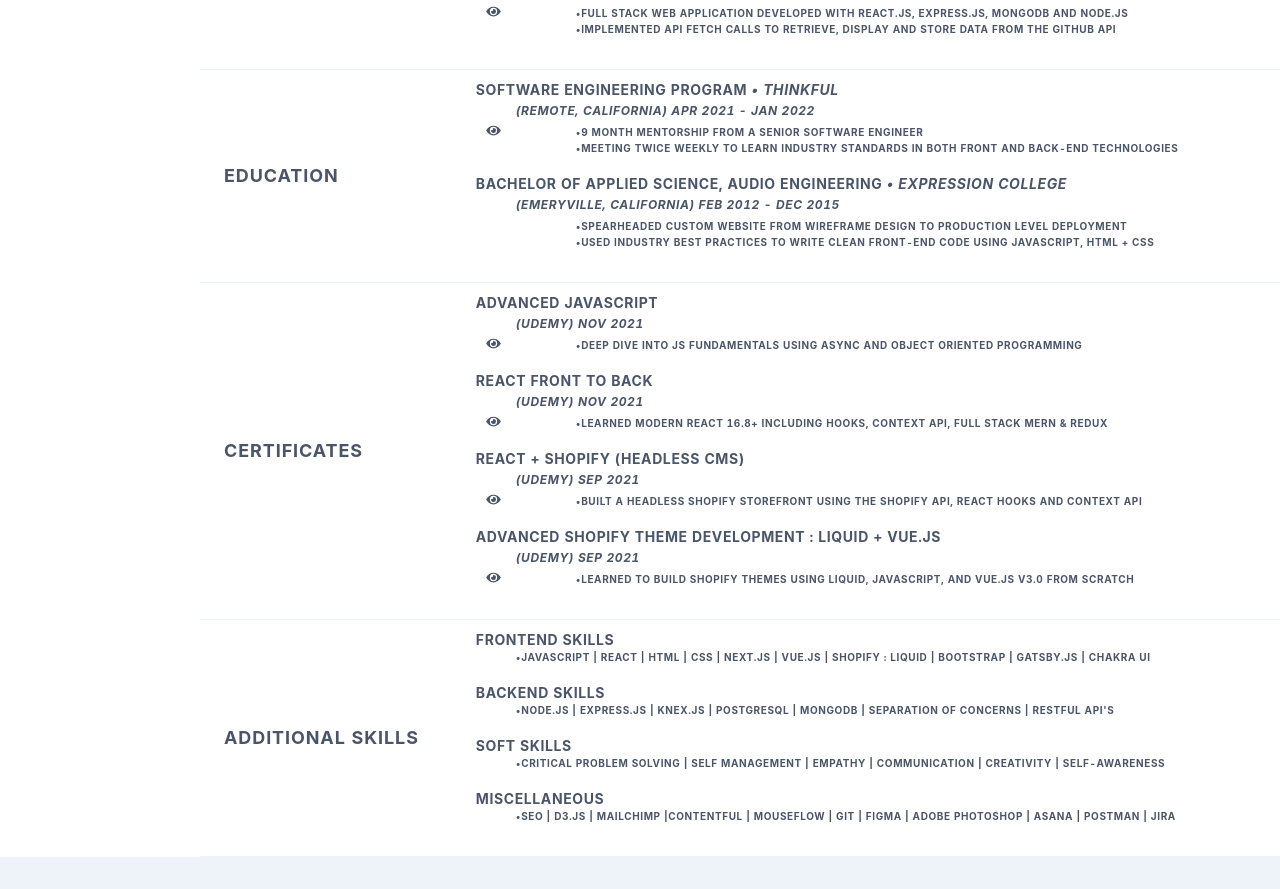
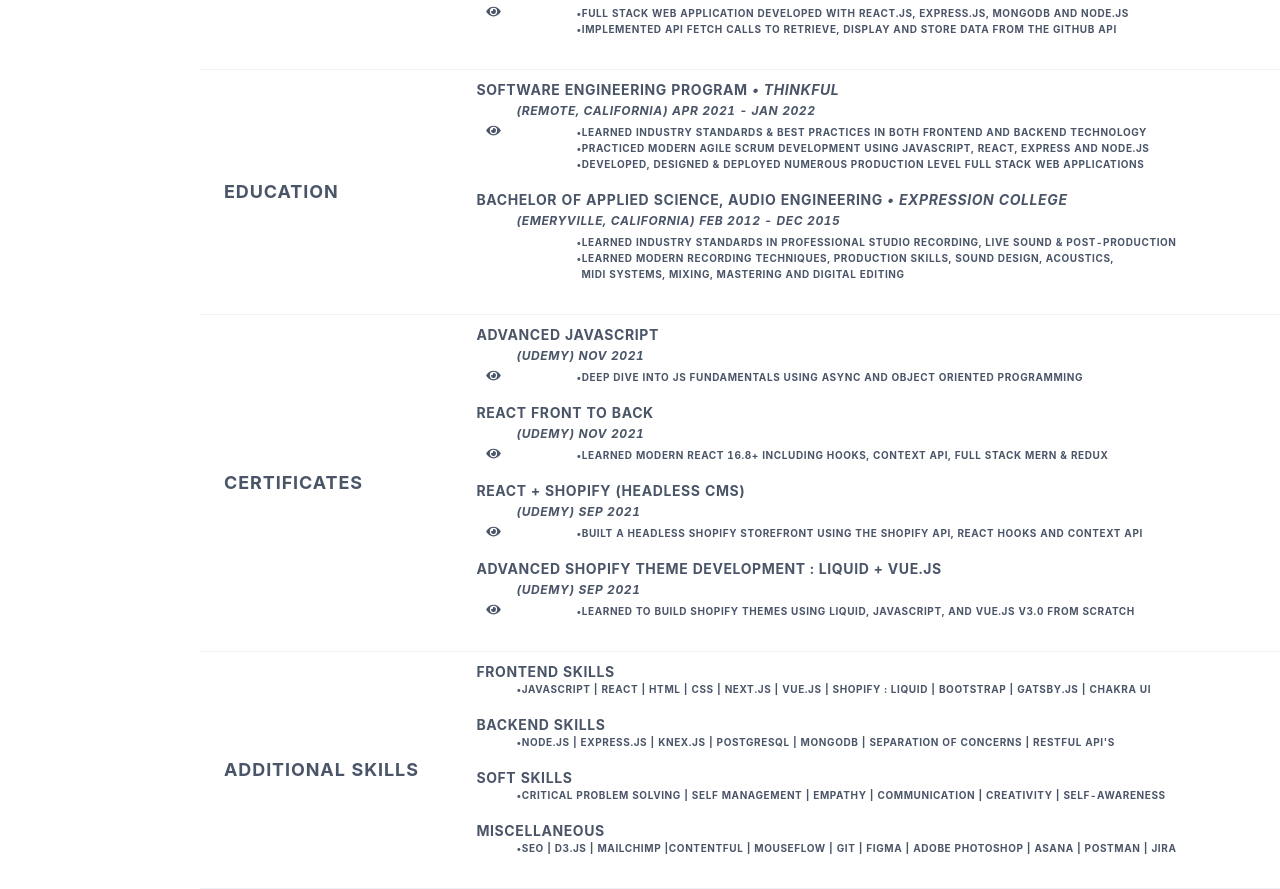
Before and after one commit to tomofficer/portfolio2022, a React (Create React App) app: page / in a window 1280 px wide. Shown: the part 1663-2552 px from the top of the page. Built offline with nearby package versions, Linux system fonts and the light colour scheme.

Commit message:
finalized resume section descriptions

```diff
--- a/src/components/Resume.js
+++ b/src/components/Resume.js
@@ -590,7 +590,17 @@ const Resume = ({ myWorkRef }) => {
                       marginLeft: '100px',
                     }}
                   >
-                    •9 Month mentorship from a senior software engineer
+                    •Learned industry standards & best practices in both
+                    frontend and backend technology
+                  </p>
+                  <p
+                    style={{
+                      fontSize: '10px',
+                      marginLeft: '100px',
+                    }}
+                  >
+                    •Practiced modern Agile SCRUM development using JavaScript,
+                    React, Express and Node.js
                   </p>
                   <p
                     style={{
@@ -599,8 +609,8 @@ const Resume = ({ myWorkRef }) => {
                       marginBottom: '20px',
                     }}
                   >
-                    •Meeting twice weekly to learn industry standards in both
-                    front and back-end technologies
+                    •Developed, designed & deployed numerous production level
+                    full stack web applications
                   </p>
                   <chakra.header fontSize={'14px'}>
                     Bachelor Of Applied Science, Audio Engineering{' '}
@@ -635,8 +645,8 @@ const Resume = ({ myWorkRef }) => {
                       marginLeft: '100px',
                     }}
                   >
-                    •Spearheaded custom website from wireframe design to
-                    production level deployment
+                    •Learned industry standards in professional studio
+                    recording, live sound & post-production
                   </p>
                   <p
                     style={{
@@ -645,8 +655,12 @@ const Resume = ({ myWorkRef }) => {
                       marginBottom: '20px',
                     }}
                   >
-                    •Used industry best practices to write clean front-end code
-                    using JavaScript, HTML + CSS
+                    •Learned modern recording techniques, production skills,
+                    sound design, acoustics,
+                    <br />{' '}
+                    <span style={{ paddingLeft: '5px' }}>
+                      MIDI systems, mixing, mastering and digital editing
+                    </span>
                   </p>{' '}
                 </Th>
                 <Th></Th>
```
